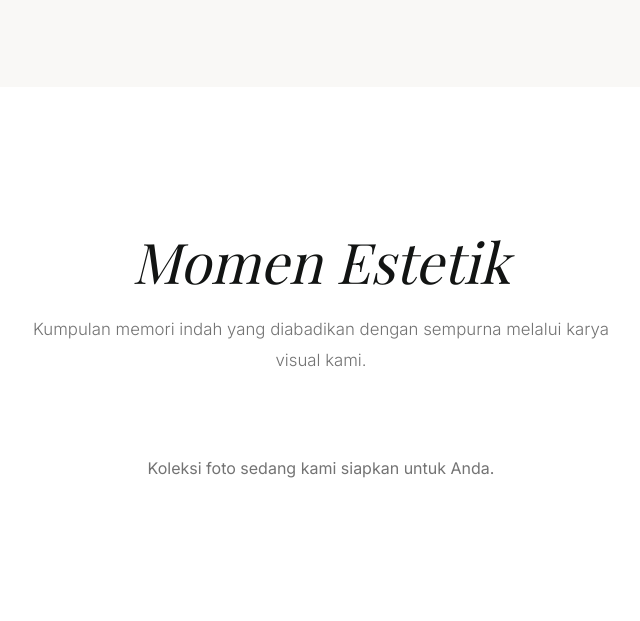
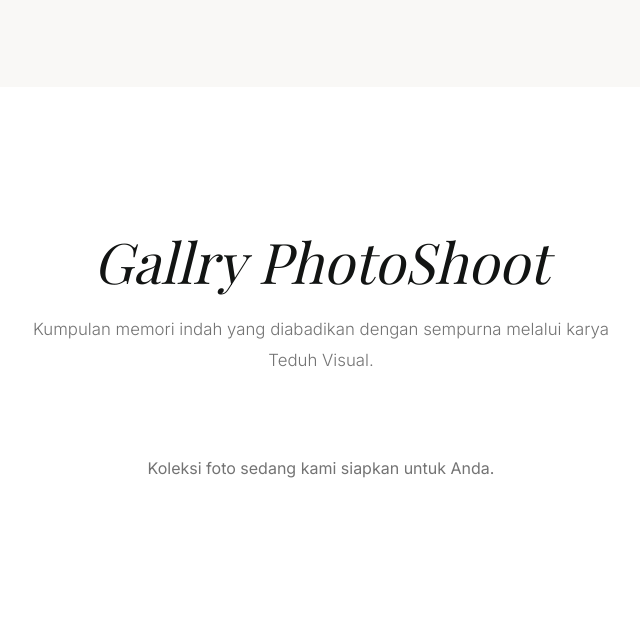
Before and after one commit to gungrsyyoga-create/embunvisual, a PHP site: page / in a window 1280 px wide. Shown: the part 1458-2079 px from the top of the page, without its empty margins (319-959 px from the left). Run offline with PHP 8.4, Linux system fonts and the light colour scheme; data that the repository does not hold is empty; some libraries are stand-ins or nearby versions; some web fonts are replaced.

Commit message:
feat: Update gallery section title to 'Gallry PhotoShoot' and modify its description.

```diff
--- a/index.php
+++ b/index.php
@@ -545,8 +545,8 @@ $query_katalog = mysqli_query($conn, "SELECT * FROM katalog_tema ORDER BY id DES
     <!-- Galeri Momen Dinamis -->
     <section id="galeri" class="section" style="background-color: var(--surface);">
         <div class="sec-header" data-aos="fade-up">
-            <h2 class="sec-title serif">Momen Estetik</h2>
-            <p class="sec-desc">Kumpulan memori indah yang diabadikan dengan sempurna melalui karya visual kami.</p>
+            <h2 class="sec-title serif">Gallry PhotoShoot</h2>
+            <p class="sec-desc">Kumpulan memori indah yang diabadikan dengan sempurna melalui karya Teduh Visual.</p>
         </div>
 
         <div class="gallery-grid" data-aos="fade-up" data-aos-delay="100">
```
